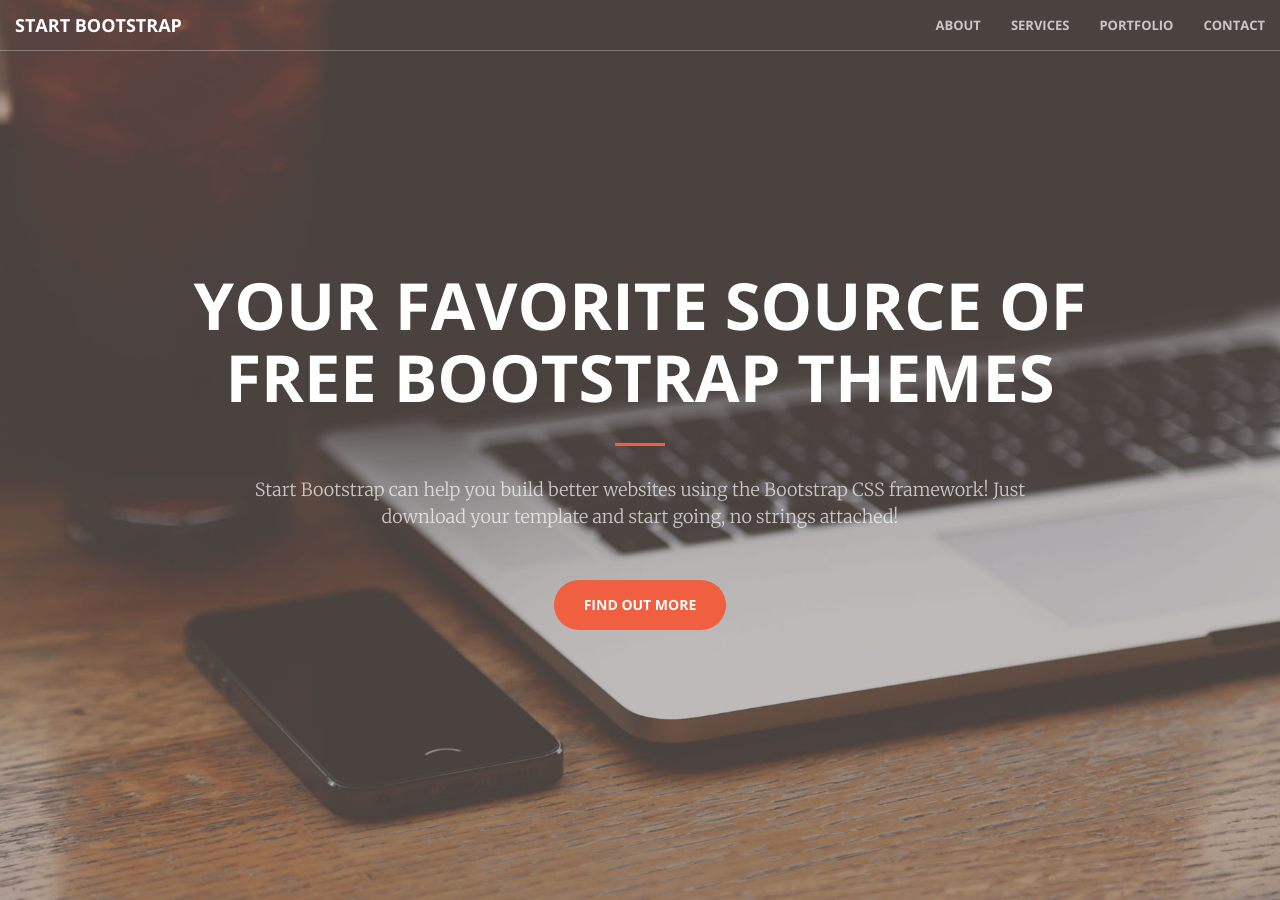
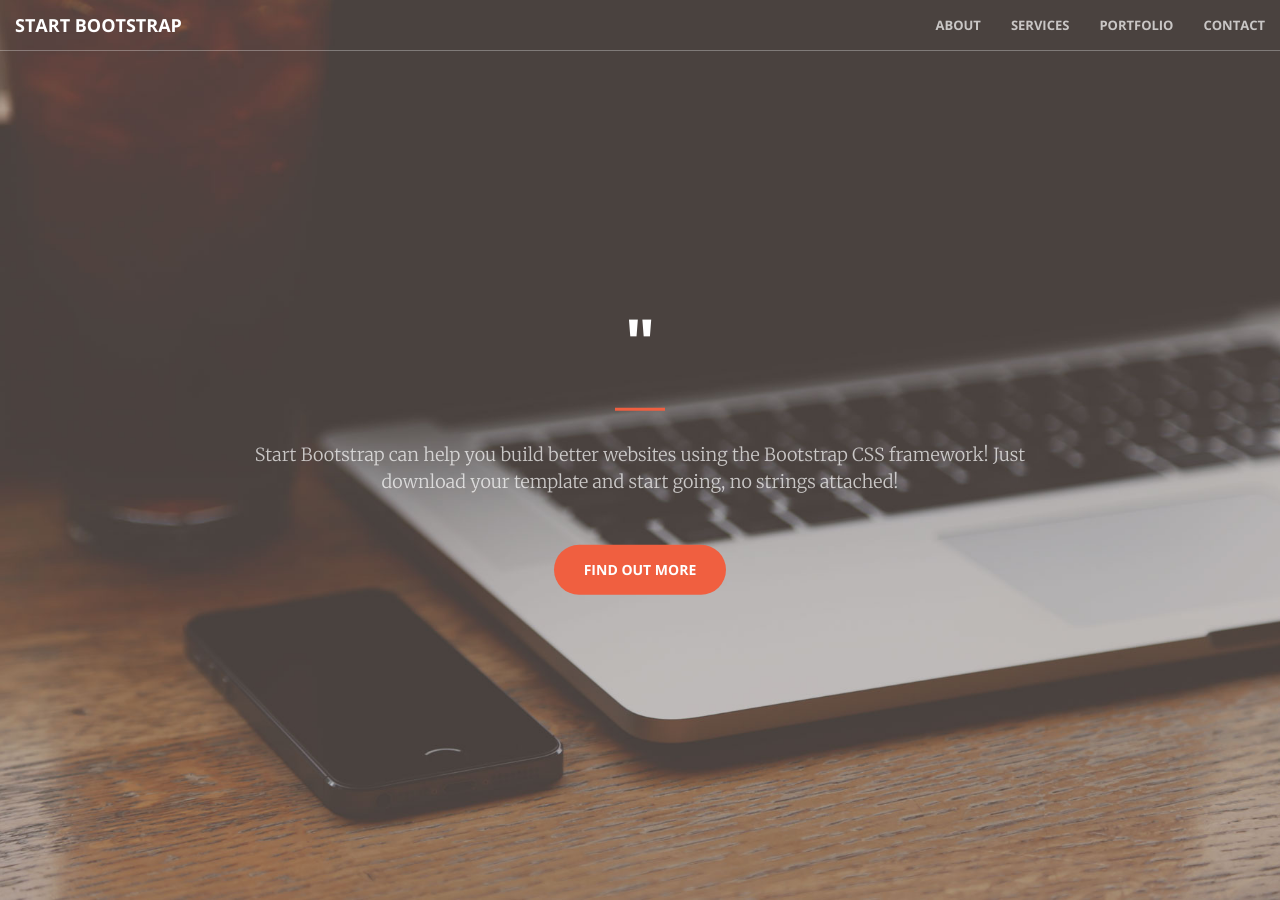
Before and after one commit to butterfingerpancakes/butterfinger.github.io, a Jekyll site: the page built from index.html, in a window 1280 px wide and 900 px high. Built offline with Jekyll 4.4.1, drawn with Linux system fonts in a browser that asks for light colours.

Commit message:
Update header.html

```diff
--- a/_includes/header.html
+++ b/_includes/header.html
@@ -1,7 +1,7 @@
 <header>
     <div class="header-content">
         <div class="header-content-inner">
-            <h1>Your Favorite Source of Free Bootstrap Themes</h1>
+            <h1>"</h1>
             <hr>
             <p>Start Bootstrap can help you build better websites using the Bootstrap CSS framework! Just download your template and start going, no strings attached!</p>
             <a href="#about" class="btn btn-primary btn-xl page-scroll">Find Out More</a>
```
